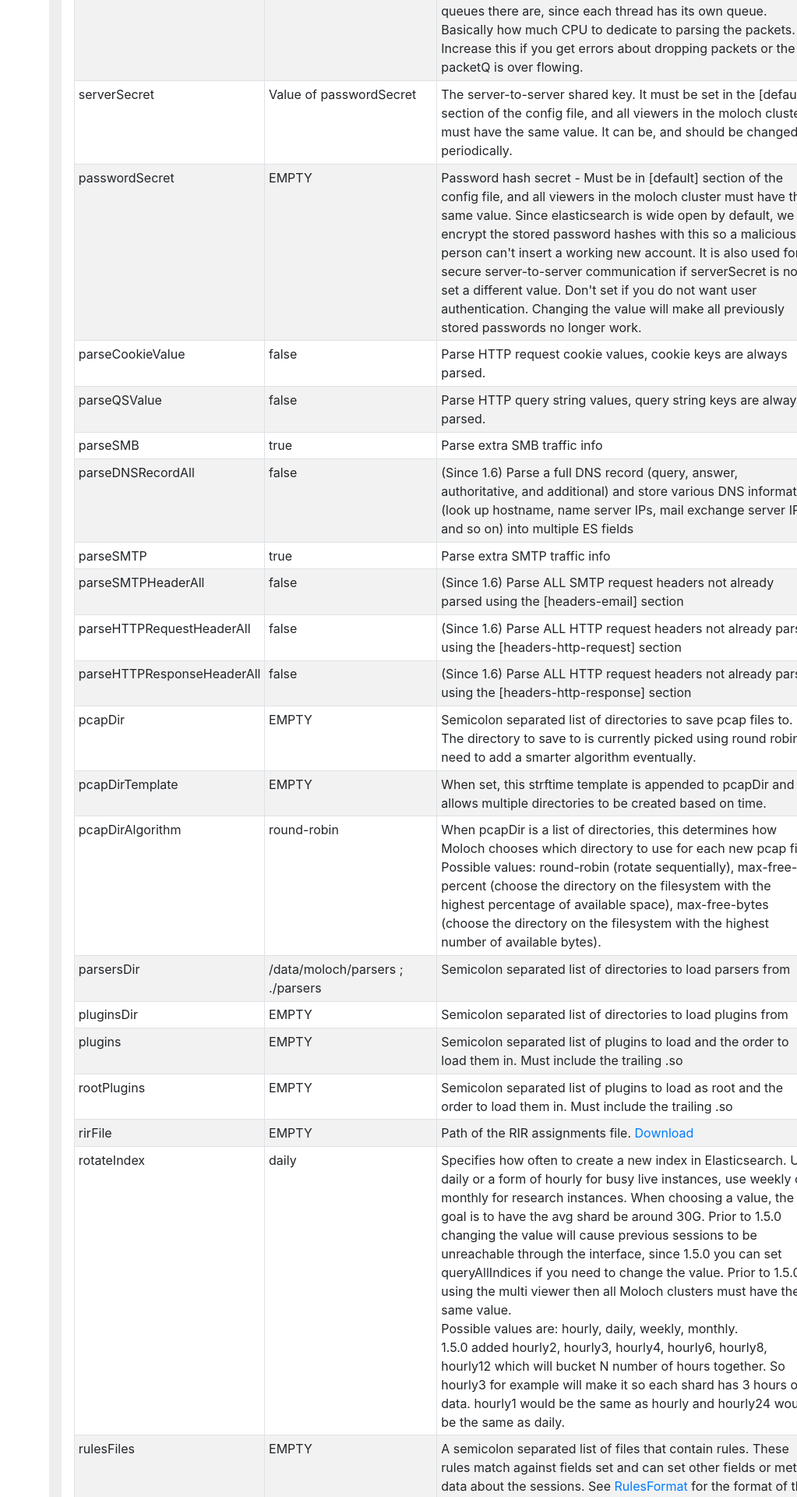
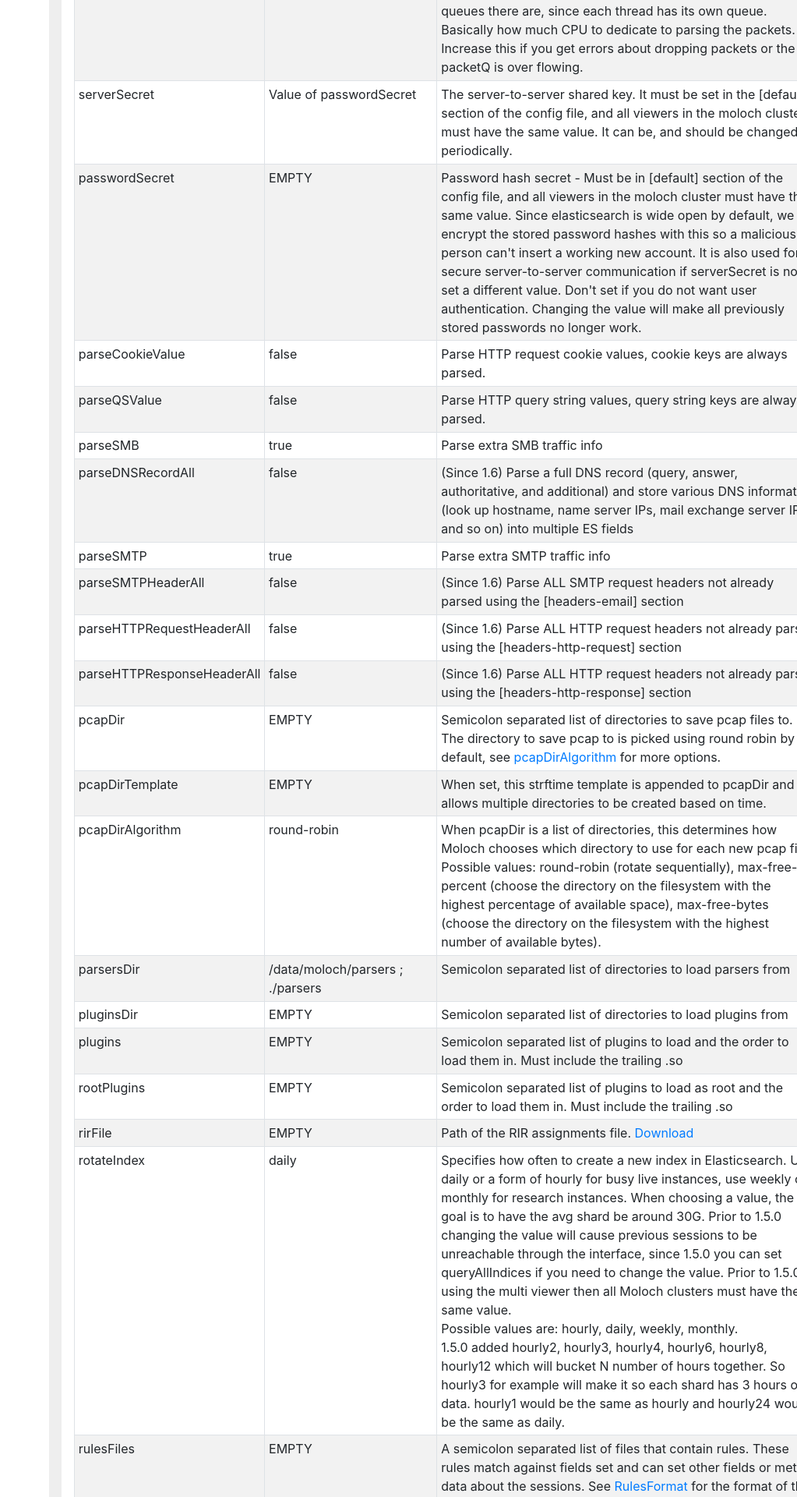
Before and after one commit to aol/molochweb, a Jekyll site: the page built from settings.html, in a window 1280 px wide. Shown: the part 2855-4775 px from the top of the page at 78% size, without its empty margins (257-1280 px from the left). Built offline with Jekyll 4.4.1, drawn with Linux system fonts in a browser that asks for light colours.

Commit message:
update pcapDir text

```diff
--- a/settings.html
+++ b/settings.html
@@ -873,9 +873,8 @@ title: Settings
               EMPTY
             </td>
             <td>
-              Semicolon separated list of directories to save pcap files
-              to. The directory to save to is currently picked using round
-              robin, need to add a smarter algorithm eventually.
+              Semicolon separated list of directories to save pcap files to.
+              The directory to save pcap to is picked using round robin by default, see <a href="#pcapdiralgorithm">pcapDirAlgorithm</a> for more options.
             </td>
           </tr>
           <tr>
```
